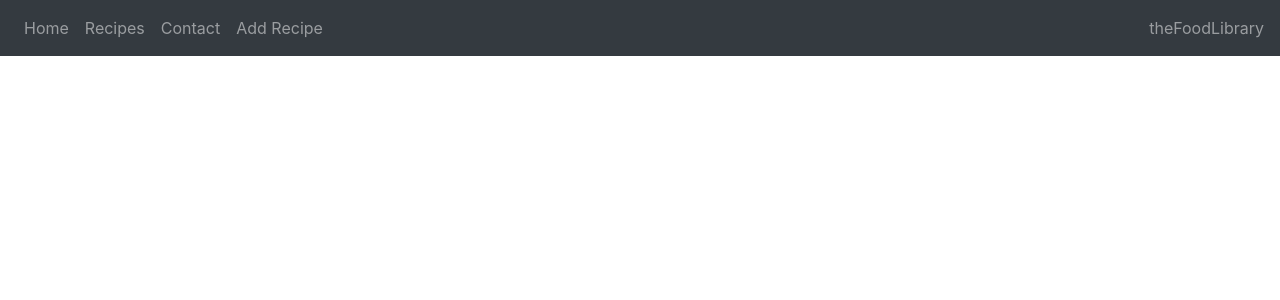
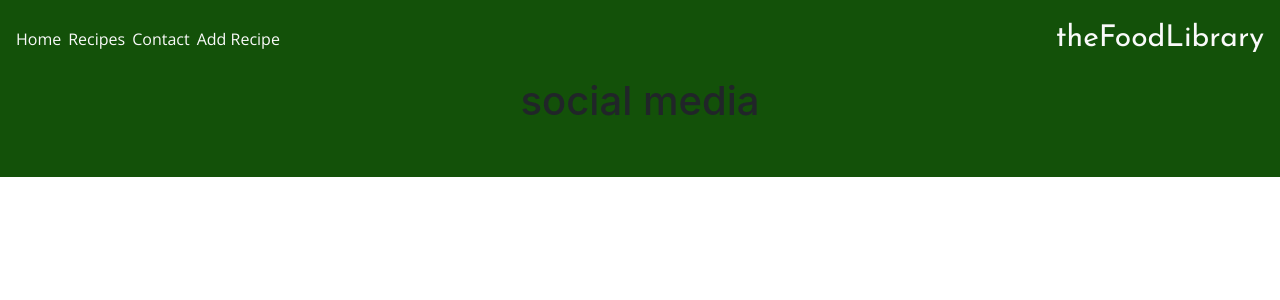
Before and after one commit to Code-Institute-Submissions/mendesfsweden-MilestoneProject3, a Flask app: page / in a window 1280 px wide. Shown: the top 300 px of the page. Run offline with Flask 2, Linux system fonts and the light colour scheme; data that the repository does not hold is empty; some libraries are stand-ins or nearby versions.

Commit message:
added footer changed colors of navbar added css set up fontawesome for insertion of icons later

```diff
--- /dev/null
+++ b/static/style.css
@@ -0,0 +1,25 @@
+@import url('https://fonts.googleapis.com/css2?family=Josefin+Sans&family=Open+Sans:wght@300&display=swap');
+
+#logo{
+    font-family: 'Josefin Sans', sans-serif;
+    font-size: 30px;
+    color: #fafafa;
+}
+
+.btn-header {
+    font-family: 'Open Sans', sans-serif;
+    font-size: 16px;
+    color: #fafafa;
+    margin-right: 7px;
+    font-weight: 300;
+}
+
+.bg-nav-bar {
+    background-color: #135109;
+}
+
+.social-media {
+    background: #135109;
+    width: 100vw;
+    height: 100px;
+}
--- a/templates/base.html
+++ b/templates/base.html
@@ -2,37 +2,46 @@
 <html lang="en">
 
 <head>
-    <meta charset="utf-8">
-    <meta name="viewport" content="width=device-width, initial-scale=1, shrink-to-fit=no">
+	<meta charset="utf-8">
+	<meta name="viewport" content="width=device-width, initial-scale=1, shrink-to-fit=no">
 	<link rel="stylesheet" href="https://stackpath.bootstrapcdn.com/bootstrap/4.5.2/css/bootstrap.min.css"
 		integrity="sha384-JcKb8q3iqJ61gNV9KGb8thSsNjpSL0n8PARn9HuZOnIxN0hoP+VmmDGMN5t9UJ0Z" crossorigin="anonymous">
+	<link rel="stylesheet" href="https://stackpath.bootstrapcdn.com/font-awesome/4.7.0/css/font-awesome.min.css"
+		integrity="sha384-wvfXpqpZZVQGK6TAh5PVlGOfQNHSoD2xbE+QkPxCAFlNEevoEH3Sl0sibVcOQVnN" crossorigin="anonymous">
+	<link rel="stylesheet" href="static/style.css" type="text/css" />
 	<title>theFoodLibrary</title>
 </head>
 
 <body>
-	<nav class="navbar navbar-expand-lg navbar-dark bg-dark">
+	<nav class="navbar sticky-top navbar-expand-lg bg-nav-bar navbar-dark">
 		<div class="collapse navbar-collapse" id="navbarText">
 			<ul class="navbar-nav mr-auto">
 				<li class="nav-item">
-					<a class="nav-link" href="#">Home</a>
+					<a class="btn-header" href="#">Home</a>
 				</li>
 				<li class="nav-item">
-					<a class="nav-link" href="#">Recipes</a>
+					<a class="btn-header" href="#">Recipes</a>
 				</li>
 				<li class="nav-item">
-					<a class="nav-link" href="#">Contact</a>
+					<a class="btn-header" href="#">Contact</a>
 				</li>
-                <li class="nav-item">
-					<a class="nav-link" href="#">Add Recipe</a>
+				<li class="nav-item">
+					<a class="btn-header" href="#">Add Recipe</a>
 				</li>
 			</ul>
-			<span class="navbar-text">
+			<span class="navbar-text" id="logo">
       theFoodLibrary
     </span>
 		</div>
 	</nav>
 	{% block content %}
 	{% endblock %}
+
+	<div class="social-media text-center">
+		<h1>social media</h1>
+	</div>
+
+
 	<script src="https://code.jquery.com/jquery-3.5.1.slim.min.js"
 		integrity="sha384-DfXdz2htPH0lsSSs5nCTpuj/zy4C+OGpamoFVy38MVBnE+IbbVYUew+OrCXaRkfj" crossorigin="anonymous">
 	</script>
--- a/templates/recipes.html
+++ b/templates/recipes.html
@@ -1,7 +1,6 @@
 {% extends 'base.html' %}
 {% block content %}
-    {% for recipe in recipes %}
-        {{recipe.recipe_name}}
-        {{recipe.portions}}
-    {% endfor %}
+{% for recipe in recipes%}
+    {{recipe.recipe_name}}
+{% endfor %}
 {% endblock %}
```
